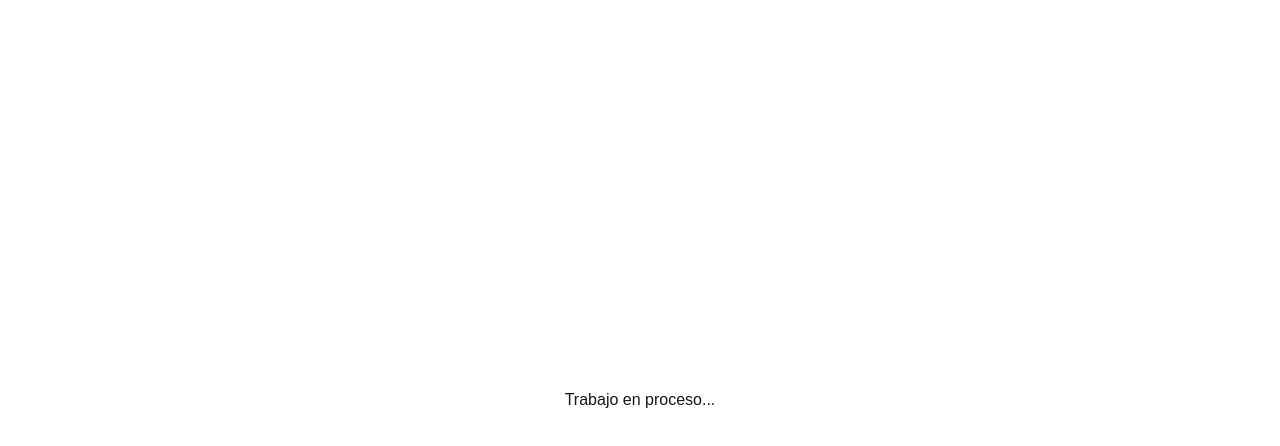
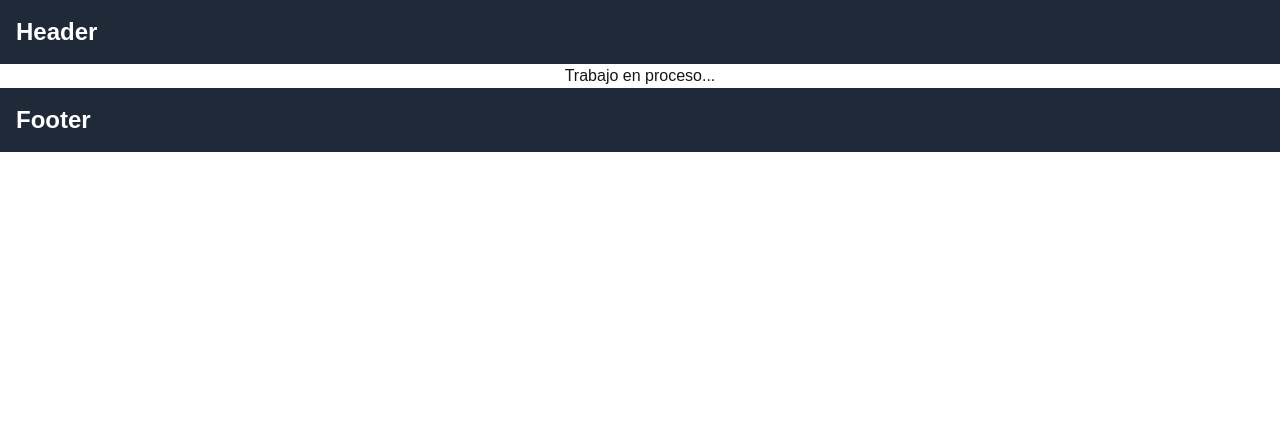
Before and after one commit to LEstebanR/supervision_obra, a Next.js app: page / in a window 1280 px wide. Shown: the top 446 px of the page. Built offline with nearby package versions, Linux system fonts and the light colour scheme.

Commit message:
add landing layout

```diff
--- /dev/null
+++ b/src/app/components/UI/footer.tsx
@@ -0,0 +1,7 @@
+export const Footer = () => {
+  return (
+    <footer className="p-4 bg-gray-800 text-white w-full">
+      <h1 className="text-2xl font-bold">Footer</h1>
+    </footer>
+  );
+};
--- /dev/null
+++ b/src/app/components/UI/header.tsx
@@ -0,0 +1,7 @@
+export const Header = () => {
+  return (
+    <header className="p-4 bg-gray-800 text-white w-full">
+      <h1 className="text-2xl font-bold">Header</h1>
+    </header>
+  );
+};
--- a/src/app/layout.tsx
+++ b/src/app/layout.tsx
@@ -1,6 +1,8 @@
 import type { Metadata } from "next";
 import localFont from "next/font/local";
 import "./globals.css";
+import { Header } from "./components/UI/header";
+import { Footer } from "./components/UI/footer";
 
 const geistSans = localFont({
   src: "./fonts/GeistVF.woff",
@@ -26,9 +28,11 @@ export default function RootLayout({
   return (
     <html lang="en">
       <body
-        className={`${geistSans.variable} ${geistMono.variable} antialiased`}
+        className={`${geistSans.variable} ${geistMono.variable} antialiased w-full min-h-screen flex flex-col items-center `}
       >
-        {children}
+        <Header />
+        <div className="w-8/12">{children}</div>
+        <Footer />
       </body>
     </html>
   );
--- a/src/app/page.tsx
+++ b/src/app/page.tsx
@@ -1,6 +1,6 @@
 export default function Home() {
   return (
-    <div className="w-full h-screen flex justify-center items-center">
+    <div className="flex justify-center items-center">
       <p>Trabajo en proceso...</p>
     </div>
   );
```
